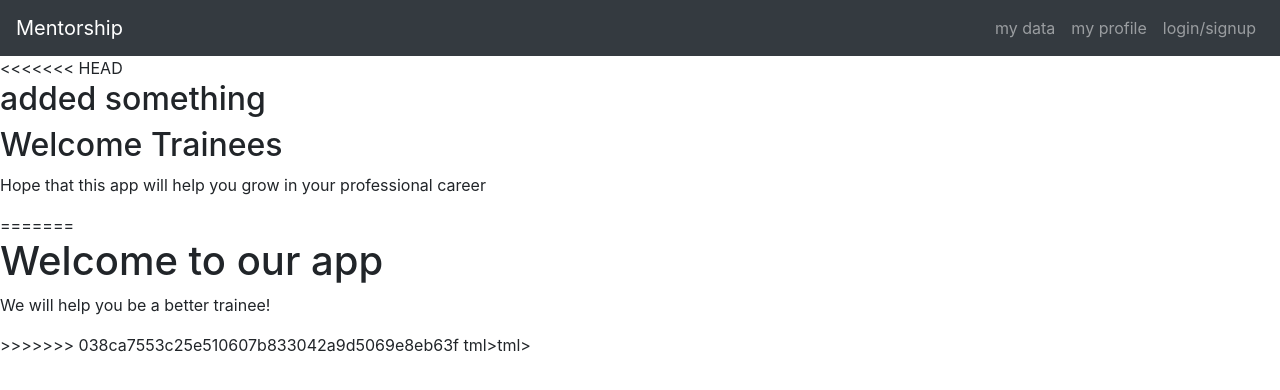
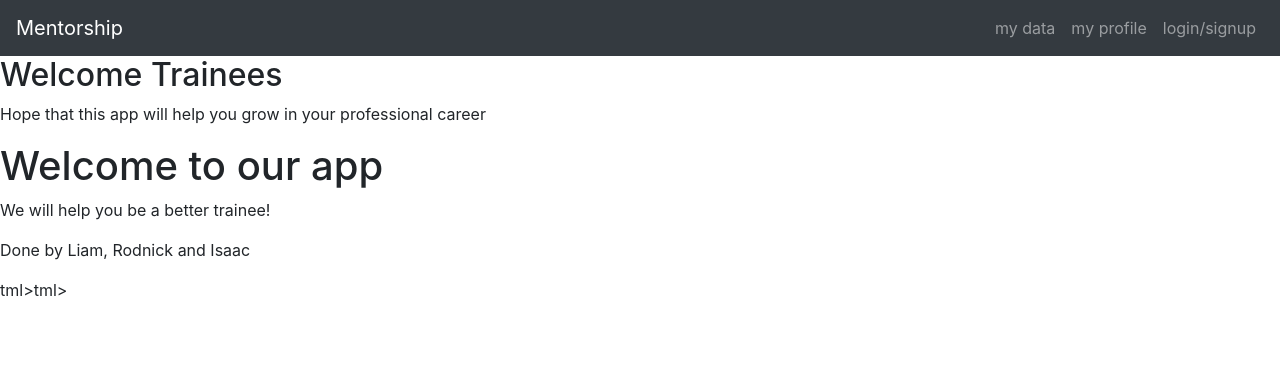
Before and after one commit to khion/mentorship, a plain HTML site: page index.html in a window 1280 px wide. Drawn offline with nearby package versions, Linux system fonts and the light colour scheme.

Commit message:
added our names on index

```diff
--- a/index.html
+++ b/index.html
@@ -41,17 +41,14 @@
             </ul>
         </div>
     </nav>
-<<<<<<< HEAD
 
-    <h2>added something</h2>
     <h2>Welcome Trainees</h2>
     <p>Hope that this app will help you grow in your professional career</p>
-=======
 
     <h1>Welcome to our app</h1>
     <p>We will help you be a better trainee!</p>
+    <p>Done by Liam, Rodnick and Isaac</p>
 
->>>>>>> 038ca7553c25e510607b833042a9d5069e8eb63f
     <!----------------------------------------------->
     <!-- JS: Boostrap, Firebase, API related    -->
     <!----------------------------------------------->
```
